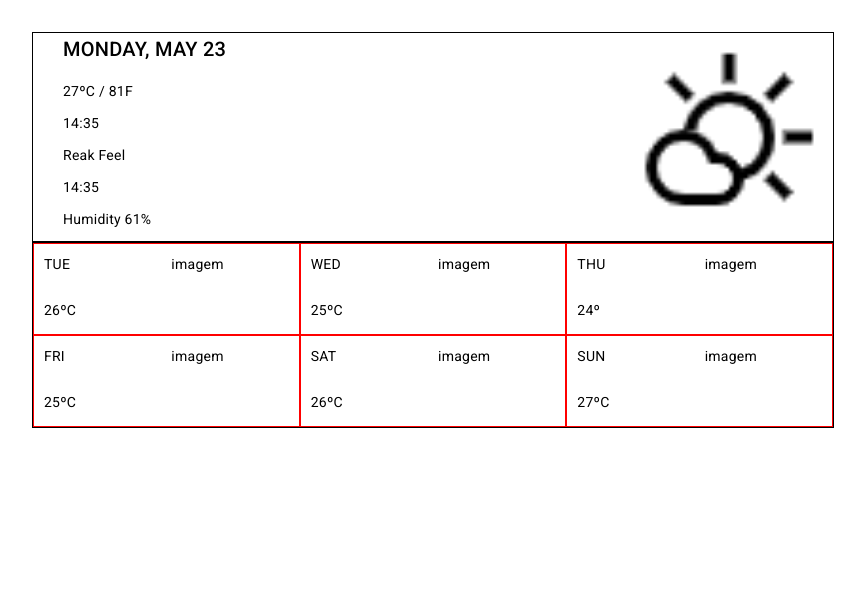
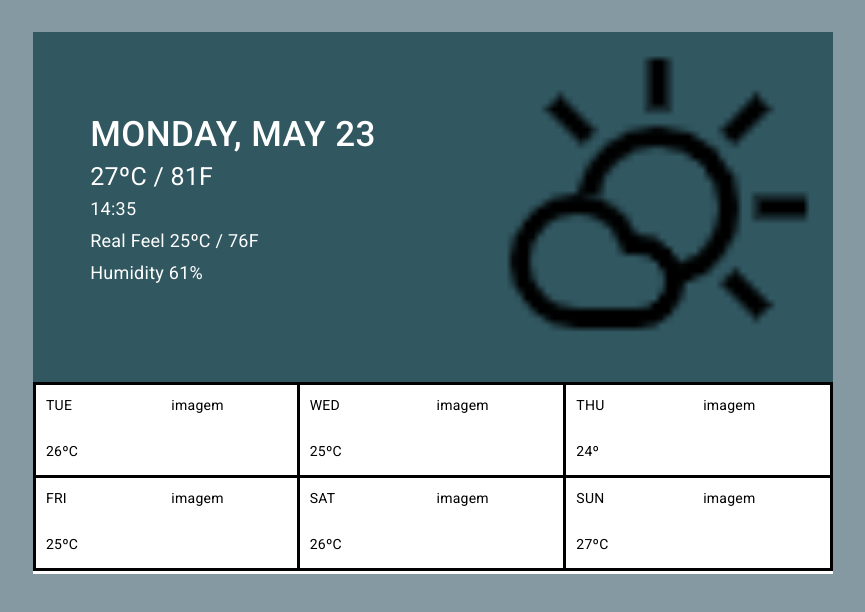
Before and after one commit to F3l1p3ee/weather-app, an Angular app: page / in a window 1280 px wide. Shown: the top 612 px of the page, without its empty margins (207-1072 px from the left). Built offline with nearby package versions, Linux system fonts and the light colour scheme.

Commit message:
Início da esstilização dos componentes Big Card e Small Card

```diff
--- a/src/app/components/big-card/big-card.component.css
+++ b/src/app/components/big-card/big-card.component.css
@@ -1,14 +1,20 @@
 .card-container {
+    height: 350px;
     width: 800px;
-
+    /* Aplicando um tamanho ao componente */
     display: grid;
     grid-template-columns: repeat(2 ,1fr);
-
-    border: 1px solid black;
+    /* Dispondo duas colunas para separar as divs weather-info e weather-image */
+    background-color: #315760;
+    color: white;
+    /* Estlizando cor de fundo */
 }
 
 .weather-info {
-    margin-left: 30px;
+    display: flex;
+    align-items: center;
+    justify-content: center;
+    /* Centralizando a div informations no meio de weather-info */
 }
 
 .weather-img {
@@ -18,3 +24,15 @@
     display: flex;
     justify-content: flex-end;
 }
+
+h2 {
+    font-size: 35px;
+}
+
+p {
+    font-size: 25px;
+}
+
+.informations p:nth-last-child(-n+3) {
+    font-size: 18px !important;
+  }
--- a/src/app/components/big-card/big-card.component.html
+++ b/src/app/components/big-card/big-card.component.html
@@ -1,11 +1,12 @@
 <div class="card-container">
     <div class="weather-info">
-        <h2>MONDAY, MAY 23</h2>
-        <p>27ºC / 81F</p>
-        <p>14:35</p>
-        <p>Reak Feel</p>
-        <p>14:35</p>
-        <p>Humidity 61%</p>
+        <div class="informations">
+            <h2>MONDAY, MAY 23</h2>
+            <p>27ºC / 81F</p>
+            <p>14:35</p>
+            <p>Real Feel 25ºC / 76F</p>
+            <p>Humidity 61%</p>
+        </div>
     </div>
 
     <div class="weather-img">
--- a/src/app/components/small-card/small-card.component.css
+++ b/src/app/components/small-card/small-card.component.css
@@ -1,7 +1,9 @@
 .small-card-container {
-    border: 1px solid black;
     display: grid;
     grid-template-rows: repeat(2, 1fr);
+
+    background-color: white;
+    /* #8ea2ae */
 }
 
 .card-col {
@@ -15,9 +17,40 @@
 
     height: 80px;
     padding: 10px 0px 0px 10px;
-    border: 1px solid red;
+    /* border: 2px solid #9cb0ba; */
 }
 
-.col-info {
+#square1 {
+    border-left: 3px solid black;
+    border-top: 3px solid black;
+    border-right: 3px solid black;
+    border-bottom: 3px solid black;
+}
 
+#square2 {
+    border-top: 3px solid black;
+    border-right: 3px solid black;
+    border-bottom: 3px solid black;
 }
+
+#square3 {
+    border-top: 3px solid black;
+    border-right: 3px solid black;
+    border-bottom: 3px solid black;
+}
+
+#square4 {
+    border-right: 3px solid black;
+    border-bottom: 3px solid black;
+    border-left: 3px solid black;
+}
+
+#square5 {
+    border-bottom: 3px solid black;
+    border-right: 3px solid black;
+}
+
+#square6 {
+    border-bottom: 3px solid black;
+    border-right: 3px solid black;
+}
--- a/src/app/components/small-card/small-card.component.html
+++ b/src/app/components/small-card/small-card.component.html
@@ -1,16 +1,16 @@
 <div class="small-card-container">
     <div class="card-col">
-        <div class="col-square">
+        <div class="col-square" id="square1">
             <span>TUE</span>
             <p>imagem</p>
             <span>26ºC</span>
         </div>
-        <div class="col-square">
+        <div class="col-square" id="square2">
             <span>WED</span>
             <p>imagem</p>
             <span>25ºC</span>
         </div>
-        <div class="col-square">
+        <div class="col-square" id="square3">
             <span>THU</span>
             <p>imagem</p>
             <span>24º</span>
@@ -18,17 +18,17 @@
     </div>
 
     <div class="card-col">
-        <div class="col-square">
+        <div class="col-square" id="square4">
             <span>FRI</span>
             <p>imagem</p>
             <span>25ºC</span>
         </div>
-        <div class="col-square">
+        <div class="col-square" id="square5">
             <span>SAT</span>
             <p>imagem</p>
             <span>26ºC</span>
         </div>
-        <div class="col-square">
+        <div class="col-square" id="square6">
             <span>SUN</span>
             <p>imagem</p>
             <span>27ºC</span>
--- a/src/styles.css
+++ b/src/styles.css
@@ -1,3 +1,9 @@
 /* You can add global styles to this file, and also import other style files */
 
-body { margin: 0; font-family: Roboto, "Helvetica Neue", sans-serif; }
+body {
+    margin: 0;
+    font-family: Roboto, "Helvetica Neue", sans-serif;
+    /* color: white; */
+
+    background-color: #8599a3;
+}
```
